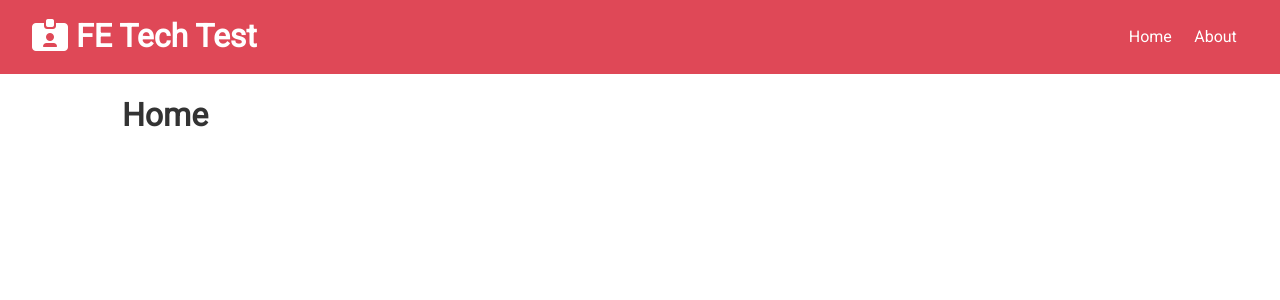
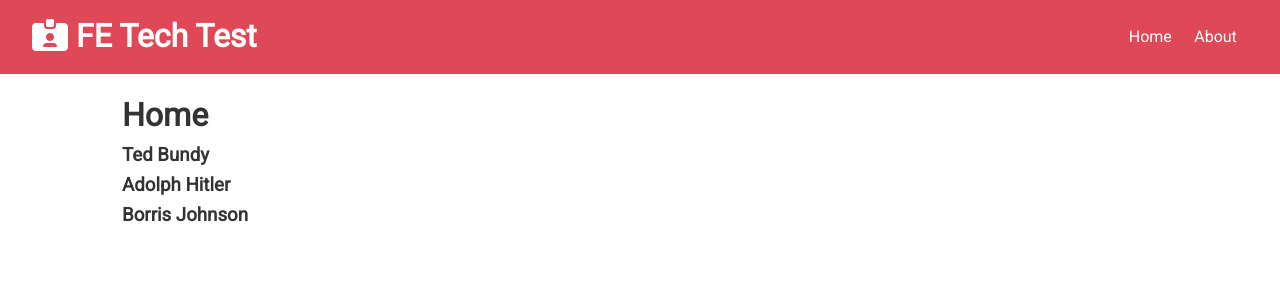
Before and after one commit to pebaro/Contact-Keeper, a React (Create React App) app in the folder client/: page / in a window 1280 px wide. Shown: the top 300 px of the page. Built offline with nearby package versions, Linux system fonts and the light colour scheme.

Commit message:
pulling dummy titles from context in to homepage

```diff
--- /dev/null
+++ b/client/src/components/contacts/Contacts.js
@@ -0,0 +1,20 @@
+import React, { Fragment, useContext } from 'react'
+import ContactContext from '../../context/contact/contactContext'
+
+const Contacts = () => {
+	const contactContext = useContext(ContactContext)
+
+	const { contacts } = contactContext
+
+	return (
+		<Fragment>
+			{
+				contacts.map(
+					contact => <h3>{contact.name}</h3>
+				)
+			}
+		</Fragment>
+	)
+}
+
+export default Contacts
--- a/client/src/components/pages/home.js
+++ b/client/src/components/pages/home.js
@@ -1,9 +1,11 @@
 import React from 'react'
+import Contacts from '../contacts/Contacts'
 
 const Home = () => {
 	return (
 		<div>
 			<h1>Home</h1>
+			<Contacts />
 		</div>
 	)
 }
```
Also changed, not shown: client/src/components/contacts/ContactItem.js (added).
